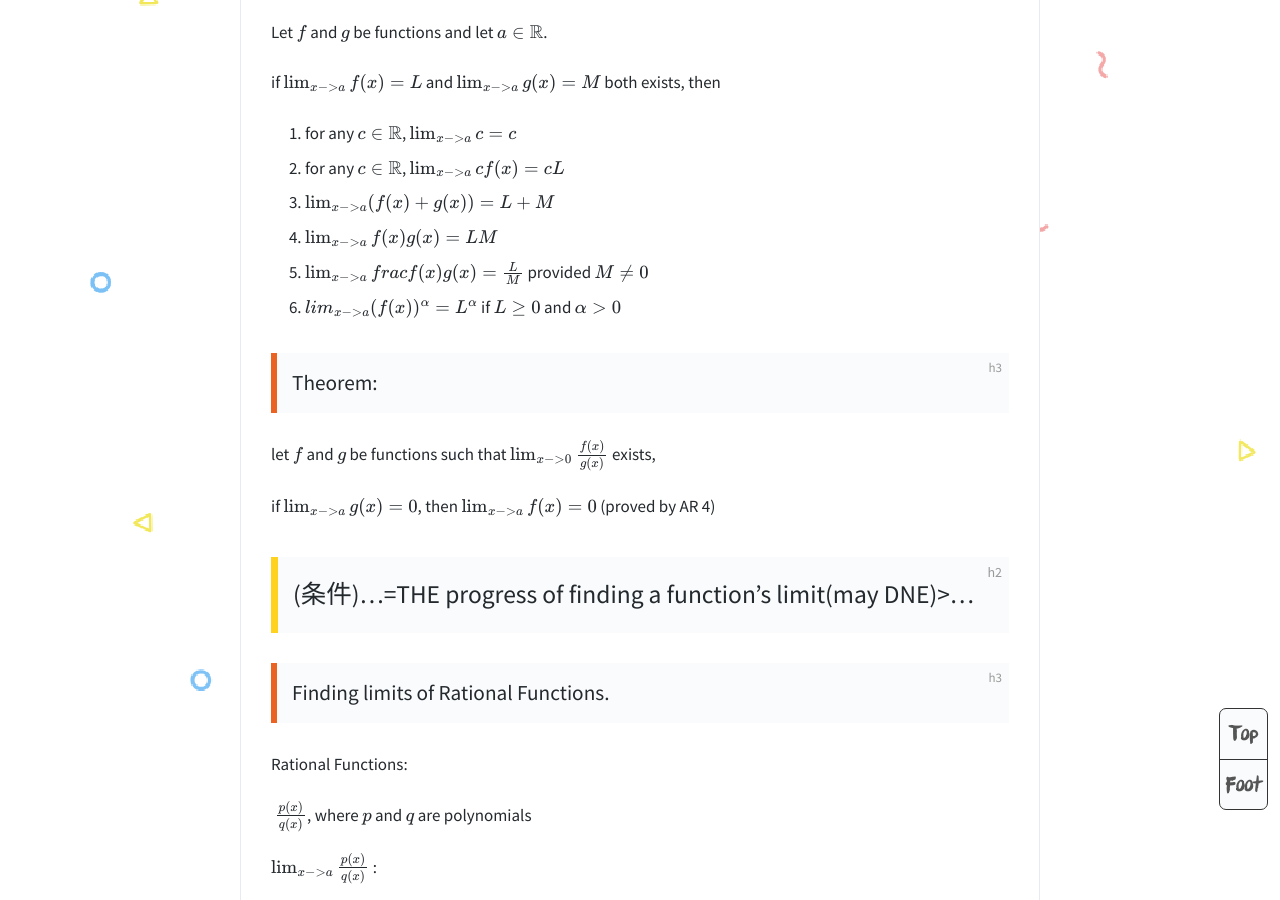
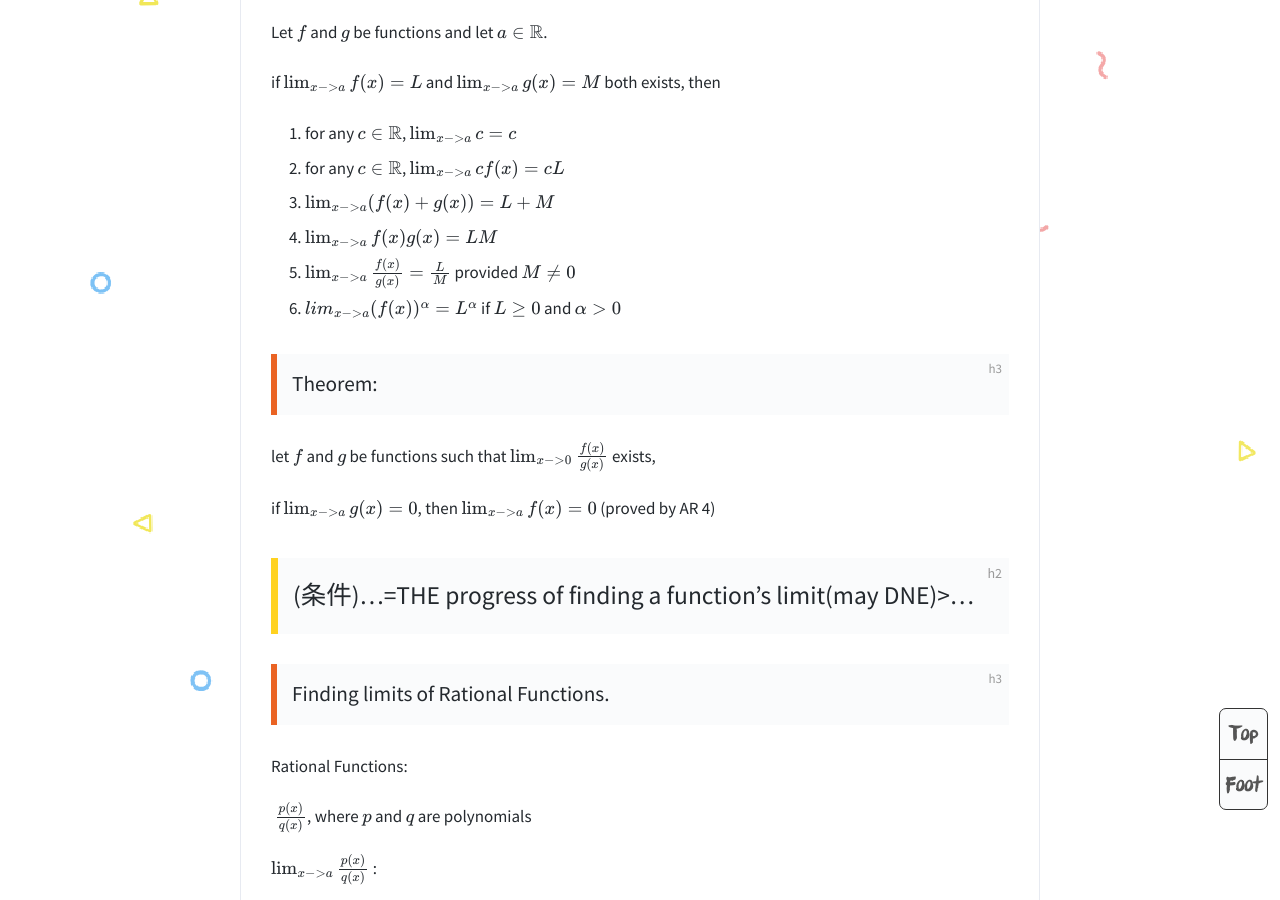
Before and after one commit to Zosuven/Zosuven.github.io, a Jekyll site: the page built from _posts/2020-04-28-math137.md, in a window 1280 px wide and 900 px high, scrolled down 11925 px. Built offline with Jekyll 4.4.1, drawn with Linux system fonts in a browser that asks for light colours; formulas are drawn with MathJax 3.

Commit message:
fix more

```diff
--- a/_posts/2020-04-28-math137.md
+++ b/_posts/2020-04-28-math137.md
@@ -295,7 +295,7 @@ if $\lim_{x->a} f(x) = L$ and $\lim_{x->a}g(x)=M$ both exists, then
 2. for any $c \in \mathbb{R}$, $\lim_{x->a} cf(x)=cL$
 3. $\lim_{x->a}(f(x)+g(x)) = L+M$
 4. $\lim_{x->a}f(x)g(x)=LM$
-5. $\lim_{x->a} frac{f(x)}{g(x)} =\frac{L}{M}$ provided $M\neq 0$
+5. $\lim_{x->a} \frac{f(x)}{g(x)} =\frac{L}{M}$ provided $M\neq 0$
 6. $lim_{x->a}(f(x))^\alpha = L^\alpha$ if $L\ge 0$ and $\alpha >0$
 
 ### Theorem:
```
